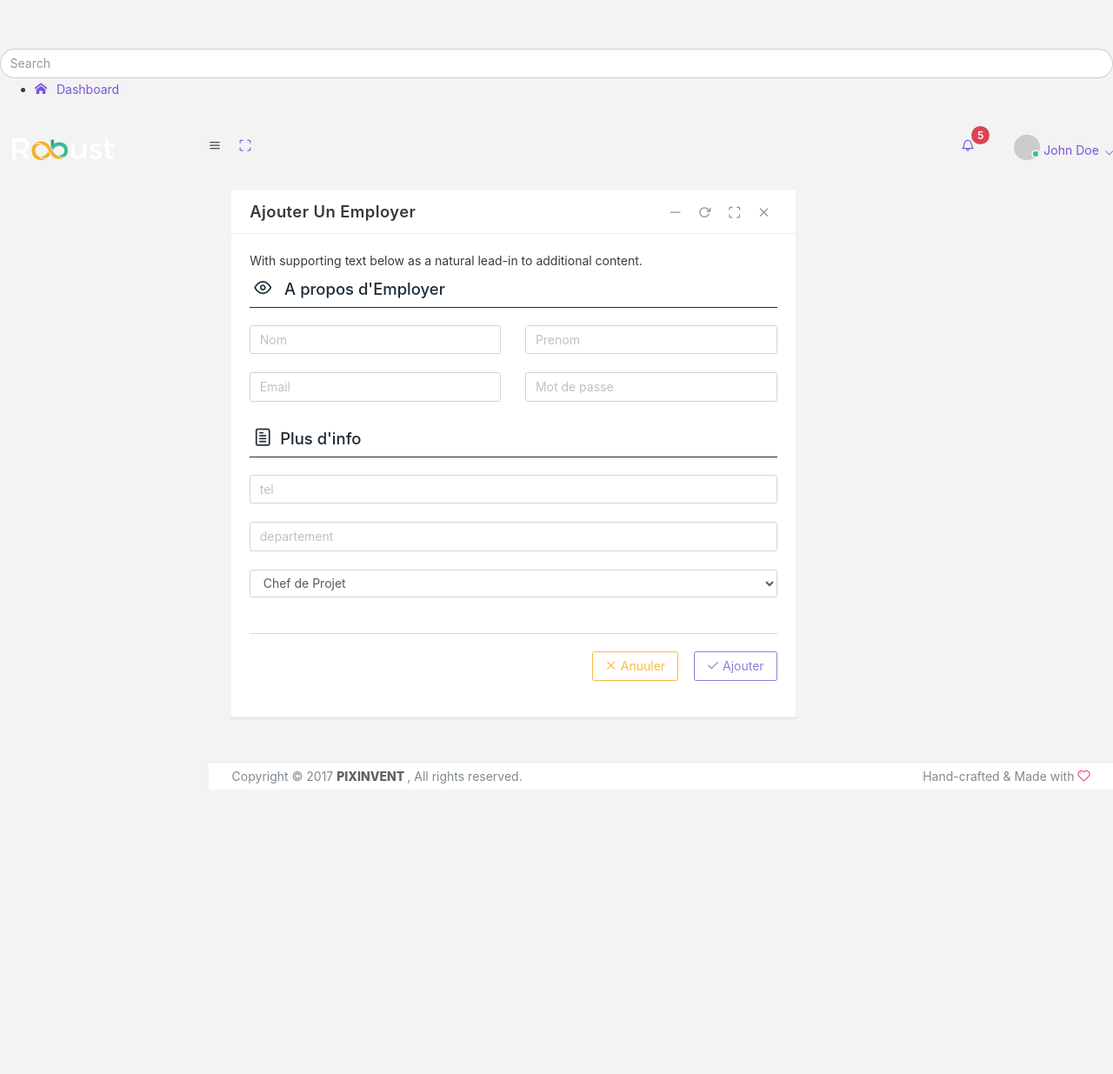
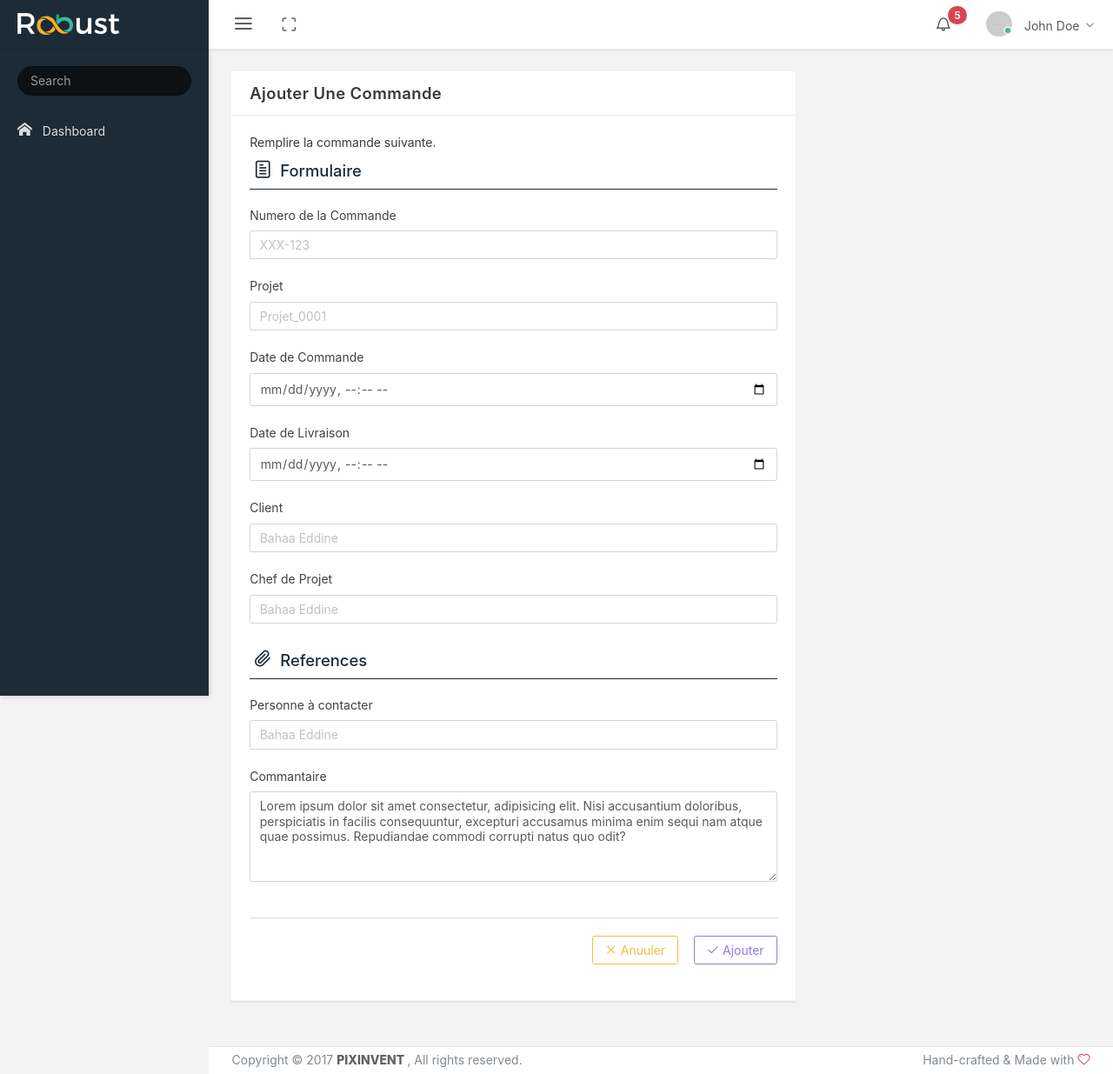
Before and after one commit to leMedi/gestion-societe-psa, a PHP site: page /gestion-phramacie/Commande/ajouter.php in a window 1280 px wide. Shown: the whole page at 87% size. Before the commit the page ends 901 px from the top, so only its background shows below. Run offline with PHP 8.4, Linux system fonts and the light colour scheme; some web fonts are replaced.

Commit message:
Creation de type commade dans PSA

```diff
--- a/Commande/ajouter.php
+++ b/Commande/ajouter.php
@@ -4,11 +4,11 @@ require_once( __DIR__. '/../include/outils.php');
 
 $errors = "";
 
-if ($_SERVER['REQUEST_METHOD'] === 'POST' && isset($_POST["employe"])) {
+if ($_SERVER['REQUEST_METHOD'] === 'POST' && isset($_POST["commande"])) {
 
-    $employers = new Employers($_POST["employe"]);
+    $commande = new commande($_POST["commande"]);
 
-    $result = $employers->enregistrer();
+    $result = $commande->enregistrer();
 
     if($result === true)
         header('Location:index.php');
--- a/Commande/ajouter.view.php
+++ b/Commande/ajouter.view.php
@@ -5,27 +5,17 @@ require_once(__DIR__. '/../include/outils.php');
 
 
 <?php
-    template('header', array(
-        'path' => '../'
-    ));
+    template('header');
 ?>
 
-<div class="wrapper">
-    <div class="sidebar" data-color="blue" data-image="../public/img/sidebar-5.jpg">
+
+<div data-scroll-to-active="true" class="main-menu menu-fixed menu-dark menu-accordion menu-shadow">
     <?php template('sidebar'); ?>
-    </div> <!-- .sidebar -->
+</div> <!-- / main menu-->
 
-    <div class="main-panel">
-        <?php template('nav', array(
-            'title' => 'Employees',
-            'actions' => array(
-                array(
-                    'nom'   => 'Ajouter',
-                    'icon'  => 'fa fa-plus',
-                    'lien'  => '/employe/ajouter.php'
-                )
-            )
-        )); ?>
+<nav class="header-navbar navbar navbar-with-menu navbar-fixed-top navbar-semi-dark navbar-shadow">
+    <?php template('nav'); ?>
+</nav>
 
 <div class="app-content content container-fluid">
     <div class="content-wrapper">
@@ -33,75 +23,85 @@ require_once(__DIR__. '/../include/outils.php');
         <div class="col-md-8">
             <div class="card">
                 <div class="card-header">
-                            <h4 class="card-title">Ajouter un Employer</h4>
+                    <h4 class="card-title">Ajouter une commande</h4>
                     <a class="heading-elements-toggle"><i class="icon-ellipsis font-medium-3"></i></a>
-                            <div class="heading-elements">
-                                <ul class="list-inline mb-0">
-                                    <li><a data-action="collapse"><i class="icon-minus4"></i></a></li>
-                                    <li><a data-action="reload"><i class="icon-reload"></i></a></li>
-                                    <li><a data-action="expand"><i class="icon-expand2"></i></a></li>
-                                    <li><a data-action="close"><i class="icon-cross2"></i></a></li>
-                                </ul>
-                            </div>
                 </div>
                 <div class="card-body collapse in">
                     <div class="card-block">
 
                         <div class="card-text">
-                                    <p class="card-text">With supporting text below as a natural lead-in to additional content.</p>
+                            <p class="card-text">Remplire la commande suivante.</p>
                         </div>
 
                         <form class="form">
                             <div class="form-body">
-                                        <h4 class="form-section"><i class="icon-eye6"></i> A propos d'Employer</h4>
+                                <h4 class="form-section"><i class="icon-paper"></i>Formulaire</h4>
                                     <div class="row">
-                                            <div class="col-md-6">
+                                        <div class="col-md-12">
                                             <div class="form-group">
-                                                    <label for="nom" class="sr-only">Nom</label>
-                                                    <input type="text" id="nom" class="form-control" placeholder="Nom" name="nom">
-                                                </div>
-                                            </div>
-                                            <div class="col-md-6">
-                                                <div class="form-group">
-                                                    <label for="prenom" class="sr-only">Prenom</label>
-                                                    <input type="text" id="prenom" class="form-control" placeholder="Prenom" name="prenom">
+                                                <label>Numero de la Commande</label>
+                                                <input type="text" class="form-control" placeholder="XXX-123">
                                             </div>
                                         </div>
                                     </div>
                                     <div class="row">
-                                            <div class="col-md-6">
+                                        <div class="col-md-12">
                                             <div class="form-group">
-                                                    <label for="email" class="sr-only">Email</label>
-                                                    <input type="email" id="email" class="form-control" placeholder="Email" name="email">
-                                                </div>
-                                            </div>
-                                            <div class="col-md-6">
-                                                <div class="form-group">
-                                                    <label for="password" class="sr-only">Mot de passe</label>
-                                                    <input type="text" id="password" class="form-control" placeholder="Mot de passe" name="password">
+                                                <label>Projet</label>
+                                                <input type="text" class="form-control" placeholder="Projet_0001">
                                             </div>
                                         </div>
                                     </div>
-
-                                        <h4 class="form-section"><i class="icon-paper"></i>Plus d'info</h4>
-
+                                    <div class="row">
+                                        <div class="col-md-12">
                                             <div class="form-group">
-                                            <label for="userinput5" class="sr-only">tel</label>
-                                            <input class="form-control" type="email" placeholder="tel" id="userinput5">
+                                                <label>Date de Commande</label>
+                                                    <input type="datetime-local" class="form-control" >
                                                 </div>
-
+                                        </div>
+                                    </div>
+                                    <div class="row">
+                                        <div class="col-md-12">
                                             <div class="form-group">
-                                            <label for="userinput6" class="sr-only">departement</label>
-                                            <input class="form-control" type="url" placeholder="departement" id="userinput6">
+                                                <label>Date de Livraison</label>
+                                                    <input type="datetime-local" class="form-control" >
                                                 </div>
-
+                                        </div>
+                                    </div>
+                                    <div class="row">
+                                        <div class="col-md-12">
                                             <div class="form-group">
-                                        <select name="employe[admin]" class="form-control">
-                                        <option value="1">Chef de Projet</option>
-                                        <option value="0">N'est pas Chef de Projet</option>
-                                    </select>
+                                                <label>Client</label>
+                                                <input type="text" class="form-control" placeholder="Bahaa Eddine">
                                             </div>
-
+                                        </div>
+                                    </div>
+                                    <div class="row">
+                                        <div class="col-md-12">
+                                            <div class="form-group">
+                                                <label>Chef de Projet</label>
+                                                <input type="text" class="form-control" placeholder="Bahaa Eddine">
+                                            </div>
+                                        </div>
+                                    </div>
+                                    <h4 class="form-section"><i class="icon-paper-clip"></i>References</h4>
+                                    <div class="row">
+                                        <div class="col-md-12">
+                                            <div class="form-group">
+                                                <label>Personne à contacter</label>
+                                                <input type="text" class="form-control" placeholder="Bahaa Eddine">
+                                            </div>
+                                        </div>
+                                    </div>
+                                    <div class="row">
+                                        <div class="col-md-12">
+                                            <div class="form-group">
+                                                <label>Commantaire</label>
+                                                <textarea rows="5" class="form-control">Lorem ipsum dolor sit amet consectetur, adipisicing elit. Nisi accusantium doloribus, perspiciatis in facilis consequuntur, excepturi accusamus minima enim sequi nam atque quae possimus. Repudiandae commodi corrupti natus quo odit?
+                                                </textarea>
+                                            </div>
+                                        </div>
+                                    </div>
                             </div>
 
                             <div class="form-actions right">
--- a/include/outils.php
+++ b/include/outils.php
@@ -4,7 +4,7 @@ session_regenerate_id();
 
 init_session();
 
-require_once('config.php');
+require_once('config.exemple.php');
 require_once('basedonner.php');
 require_once('Acteurs.php');
 
--- a/templates/header.php
+++ b/templates/header.php
@@ -18,24 +18,24 @@
     <meta name="apple-touch-fullscreen" content="yes">
     <meta name="apple-mobile-web-app-status-bar-style" content="default">
     <!-- BEGIN VENDOR CSS-->
-    <link rel="stylesheet" type="text/css" href="<?= lien('/public/css/bootstrap.css') ?>">
+    <link rel="stylesheet" type="text/css" href="../public/css/bootstrap.css">
     <!-- font icons-->
-    <link rel="stylesheet" type="text/css" href="<?= lien('/public/fonts/icomoon.css') ?>">
-    <link rel="stylesheet" type="text/css" href="<?= lien('/public/fonts/flag-icon-css/css/flag-icon.min.css') ?>">
-    <link rel="stylesheet" type="text/css" href="<?= lien('/public/vendors/css/extensions/pace.css') ?>">
+    <link rel="stylesheet" type="text/css" href="../public/fonts/icomoon.css">
+    <link rel="stylesheet" type="text/css" href="../public/fonts/flag-icon-css/css/flag-icon.min.css">
+    <link rel="stylesheet" type="text/css" href="../public/vendors/css/extensions/pace.css">
     <!-- END VENDOR CSS-->
     <!-- BEGIN ROBUST CSS-->
-    <link rel="stylesheet" type="text/css" href="<?= lien('/public/css/bootstrap-extended.css') ?>">
-    <link rel="stylesheet" type="text/css" href="<?= lien('/public/css/app.css') ?>">
-    <link rel="stylesheet" type="text/css" href="<?= lien('/public/css/colors.css') ?>">
+    <link rel="stylesheet" type="text/css" href="../public/css/bootstrap-extended.css">
+    <link rel="stylesheet" type="text/css" href="../public/css/app.css">
+    <link rel="stylesheet" type="text/css" href="../public/css/colors.css">
     <!-- END ROBUST CSS-->
     <!-- BEGIN Page Level CSS-->
-    <link rel="stylesheet" type="text/css" href="<?= lien('/public/css/core/menu/menu-types/vertical-menu.css') ?>">
-    <link rel="stylesheet" type="text/css" href="<?= lien('/public/css/core/menu/menu-types/vertical-overlay-menu.css') ?>">
-    <link rel="stylesheet" type="text/css" href="<?= lien('/public/css/core/colors/palette-gradient.css') ?>">
+    <link rel="stylesheet" type="text/css" href="../public/css/core/menu/menu-types/vertical-menu.css">
+    <link rel="stylesheet" type="text/css" href="../public/css/core/menu/menu-types/vertical-overlay-menu.css">
+    <link rel="stylesheet" type="text/css" href="../public/css/core/colors/palette-gradient.css">
     <!-- END Page Level CSS-->
     <!-- BEGIN Custom CSS-->
-    <link rel="stylesheet" type="text/css" href="<?= lien('/public/css/style.css') ?>">
+    <link rel="stylesheet" type="text/css" href="../public/css/style.css">
     <!-- END Custom CSS-->
   </head>
   <body data-open="click" data-menu="vertical-menu" data-col="2-columns" class="vertical-layout vertical-menu 2-columns  fixed-navbar">
```
Also changed, not shown: Commande/index.php (+19 -24 lines). Lines whose indentation alone changed are shown as unchanged.
